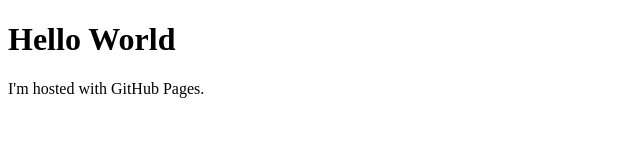
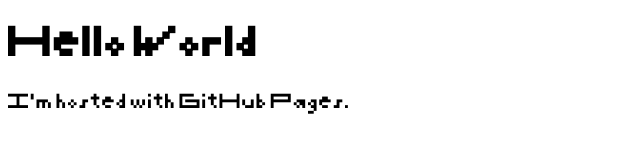
Before and after one commit to BRYN4444/BRYN4444.github.io, a plain HTML site: page index.html in a window 1280 px wide. Shown: the whole page, without its empty margins (0-640 px from the left). Drawn offline with Linux system fonts and the light colour scheme.

Commit message:
Initial CSS & Font

```diff
--- /dev/null
+++ b/index.css
@@ -0,0 +1,8 @@
+@font-face {
+    font-family: "LongCube";
+    src: url(/LongCube.ttf) format("truetype");
+}
+body {
+    font-family: "LongCube", Courier New, Comic Sans MS;
+	font-size: 20px;
+}
--- a/index.html
+++ b/index.html
@@ -1,5 +1,9 @@
 <!DOCTYPE html>
 <html>
+<head>
+<link rel="icon" type="image/x-icon" href="/favicon.ico">
+<link type="text/css" href="/index.css" rel="stylesheet">
+</head>
 <body>
 <h1>Hello World</h1>
 <p>I'm hosted with GitHub Pages.</p>
```
Also changed, not shown: LongCube.ttf (added).
